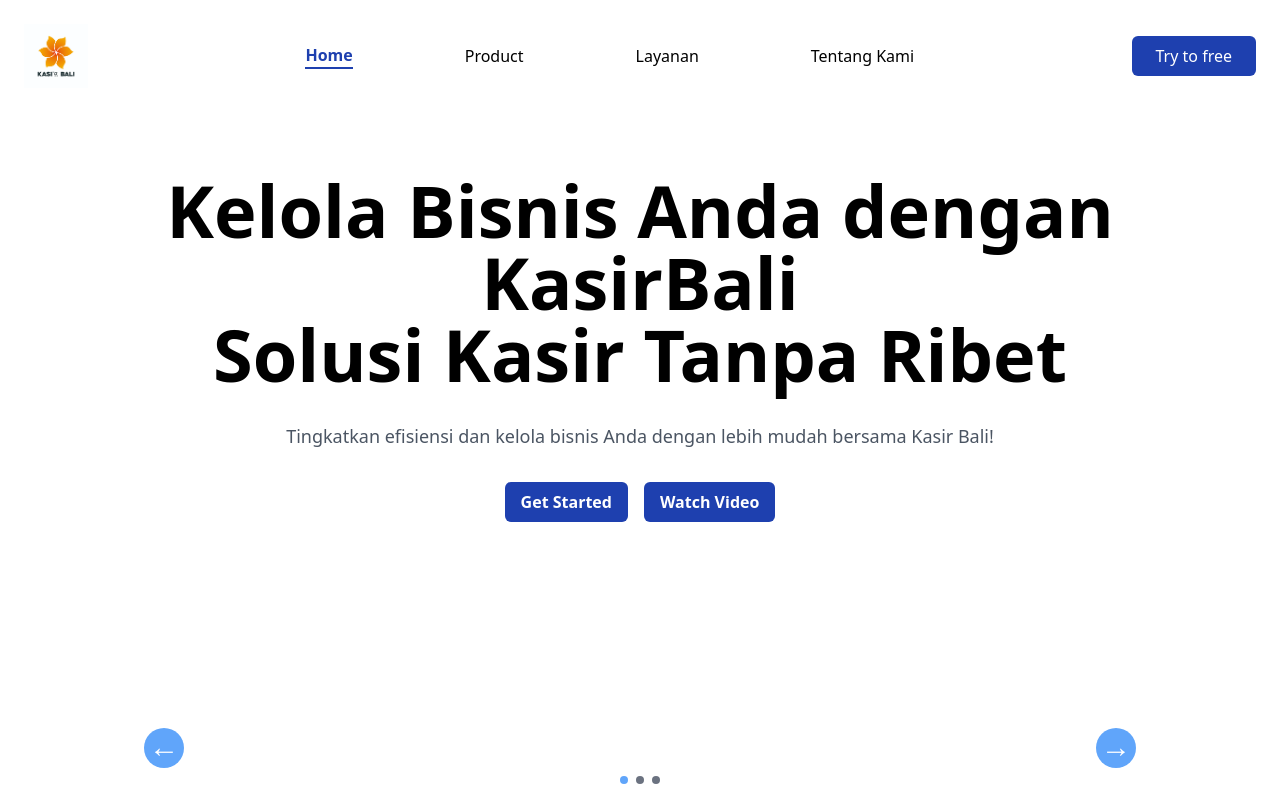
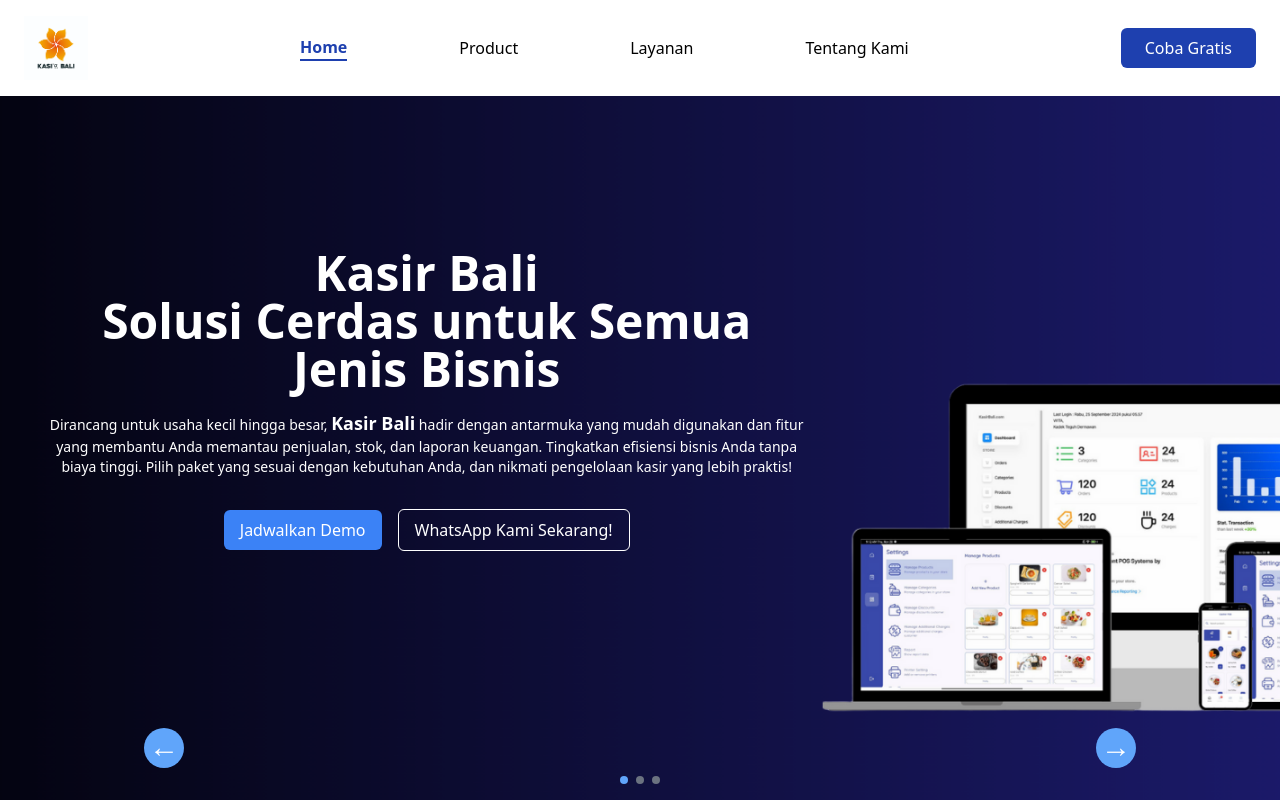
Before and after one commit to darmawguna/kasirbali_landingpage, a React (Vite) app: page / in a window 1280 px wide. Shown: the top 800 px of the page. Built offline with nearby package versions, Linux system fonts and the light colour scheme.

Commit message:
update bg

```diff
--- a/src/components/Navigation.jsx
+++ b/src/components/Navigation.jsx
@@ -27,7 +27,7 @@
 
   return (
     <>
-      <header className="flex items-center justify-between p-4 md:p-6 top-0 z-10 bg-white fixed w-full">
+      <header className="flex items-center justify-between  md:px-6 md:py-4 top-0 z-10 bg-white fixed w-full">
         <div className="flex-none">
           <img src="/logo.jpg" className="w-16 h-16" alt="" />
         </div>
@@ -37,7 +37,7 @@
           <a href="#layanan" className={`${ activeSection === 'layanan' ? 'text-blue-800 font-bold border-b-2 border-blue-800' : '' }`}>Layanan</a>
           <a href="#tentang-kami" className={`${ activeSection === 'tentang-kami' ? 'text-blue-800 font-bold border-b-2 border-blue-800' : '' }`}>Tentang Kami</a>
         </div>
-        <div className="flex-none text-white bg-blue-800 py-2 px-6 rounded-md">Try to free</div>
+        <div className="flex-none text-white bg-blue-800 py-2 px-6 rounded-md">Coba Gratis</div>
       </header>
     </>
   );
--- a/src/sections/Hero/Hero.jsx
+++ b/src/sections/Hero/Hero.jsx
@@ -4,9 +4,8 @@
 import Slide2 from './slides/Slide2';
 import Slide3 from './slides/Slide3';
 
-
 const Hero = () => {
-    const slides = [<Slide1 key="slide1" />, <Slide2 key="slide2" />, <Slide3 key="slide3" />];
+    const slides = [<Slide3 key="slide3" />, <Slide1 key="slide1" />, <Slide2 key="slide2" />, ];
     const [currentSlide, setCurrentSlide] = useState(0);
 
     const handleNext = () => {
@@ -19,25 +18,24 @@
 
     return (
         <div className="relative h-screen no-horizontal-scrollbar">
-
             <motion.div
                 key={currentSlide}
-                className="w-full h-3/4 flex items-center justify-center"
+                className="w-full h-full flex items-center justify-center"
                 initial={{ opacity: 0, x: 100 }}
                 animate={{ opacity: 1, x: 0 }}
                 exit={{ opacity: 0, x: -100 }}
                 transition={{ duration: 0.5 }}
             >
-                <div className="text-center flex flex-col justify-center items-center w-full px-7 h-full">
+                <div className="text-center flex flex-col justify-center items-center w-full  h-full">
                     {slides[currentSlide]}
                 </div>
             </motion.div>
-            <div className="absolute bottom-8 left-1/2 transform -translate-x-1/2 w-full px-8">
+            <div className="absolute bottom-8  left-1/2 transform -translate-x-1/2 w-full px-8">
                 <div className="flex flex-row gap-4 justify-between w-full px-28">
-                    <button onClick={handlePrev} className=" text-white text-3xl w-10 h-10 bg-blue-400 rounded-full flex  justify-center">
+                    <button onClick={handlePrev} className="text-white text-3xl w-10 h-10 bg-blue-400 rounded-full flex  justify-center">
                         &larr;
                     </button>
-                    <button onClick={handleNext} className=" text-white text-3xl w-10 h-10 bg-blue-400 rounded-full flex  justify-center">
+                    <button onClick={handleNext} className="text-white text-3xl w-10 h-10 bg-blue-400 rounded-full flex r justify-center">
                         &rarr;
                     </button>
                 </div>
--- a/src/sections/Hero/slides/Slide1.jsx
+++ b/src/sections/Hero/slides/Slide1.jsx
@@ -1,7 +1,16 @@
+
 
 
 const Slide1 = () => {
     return (
+        <div
+            className="flex flex-col justify-center items-center h-screen w-full"
+            style={{
+                backgroundImage: `url('/bg/bg-kasirbali.png')`,
+                backgroundSize: 'cover',
+                backgroundPosition: 'center',
+            }}
+        >
             <div className="flex flex-col justify-center items-center">
                 <div >
                     <h1 className="text-7xl mt-24 font-bold">
@@ -21,6 +30,7 @@
                     </button>
                 </div>
             </div>
+        </div>
     )
 }
 
--- a/src/sections/Hero/slides/Slide2.jsx
+++ b/src/sections/Hero/slides/Slide2.jsx
@@ -1,18 +1,28 @@
+
 
 
 const Slide2 = () => {
     return (
-        <div className="flex flex-row justify-center items-center">
+        <div
+            className="flex flex-col justify-center items-start h-screen w-full"
+            style={{
+                backgroundImage: `url('/bg/bg-kasirbali2.png')`,
+                backgroundSize: 'cover',
+                backgroundPosition: 'center',
+            }}
+        >
+            <div className="px-10 text-white justify-center items-center">
             <div>
-                <h1 className="text-7xl mt-24 font-bold basis-1/2">
-                    Kasir Bali: Solusi Pintar, Mudah, dan Efisien untuk Bisnis Anda!
-                </h1>
-                <p className="mt-8 text-lg text-gray-600">
+                    <h1 className="text-4xl mt-24  font-bold basis-1/2">
+                        Tingkatkan efisiensi dan kelola bisnis <br /> Anda dengan lebih mudah bersama Kasir Bali!
+                    </h1>
+                    <p className="mt-8 text-lg ">
                     Kasir Bali, Anda mendapatkan kemudahan maksimal dalam mengelola transaksi, inventaris, hingga laporan penjualan. <br /> Tersedia versi gratis
                 </p>
             </div>
             <div className="flex gap-4 mt-8 basis-1/2">
 
+                </div>
             </div>
         </div>
     )
--- a/src/sections/Hero/slides/Slide3.jsx
+++ b/src/sections/Hero/slides/Slide3.jsx
@@ -8,18 +8,24 @@
                 backgroundPosition: 'center',
             }}
         >
-            <div className="p-10">
-                <h1 className="text-5xl font-bold text-white mb-4">
-                    Kembangkan bisnis <br /> anda bersama kami
-                </h1>
-                <p className="text-lg text-white mb-8">
-                    Kami membantu bisnis Anda mencapai potensi maksimalnya dari kanal online hingga offline.
-                </p>
-                <div className="flex gap-4">
-                    <button className="py-2 px-4 bg-blue-500 text-white rounded-md">Jadwalkan Demo</button>
-                    <button className="py-2 px-4 bg-transparent border border-white text-white rounded-md">WhatsApp Kami Sekarang!</button>
+            <div className="flex flex-row items-center justify-center">
+                <div className="p-10 basis-2/3 flex flex-col">
+                    <div>
+                        <h1 className="text-5xl font-bold text-white mb-4">
+                            Kasir Bali <br /> Solusi Cerdas untuk Semua Jenis Bisnis
+                        </h1>
+                        <p className="text-sm text-white mb-8">
+                            Dirancang untuk usaha kecil hingga besar, <span className="text-lg font-bold">Kasir Bali</span> hadir dengan antarmuka yang mudah digunakan dan fitur yang membantu Anda memantau penjualan, stok, dan laporan keuangan. Tingkatkan efisiensi bisnis Anda tanpa biaya tinggi. Pilih paket yang sesuai dengan kebutuhan Anda, dan nikmati pengelolaan kasir yang lebih praktis!
+                        </p>
+                    </div>
+                    <div className="flex gap-4 items-center justify-center">
+                        <button className="py-2 px-4 bg-blue-500 text-white rounded-md">Jadwalkan Demo</button>
+                        <button className="py-2 px-4 bg-transparent border border-white text-white rounded-md">WhatsApp Kami Sekarang!</button>
+                    </div>
                 </div>
+                <div className="basis-1/3"></div>
             </div>
+
         </div>
     );
 }
```
Also changed, not shown: public/bg/bg-kasirbali.png (added), public/bg/bg-kasirbali2.png (added). Lines whose indentation alone changed are shown as unchanged.
